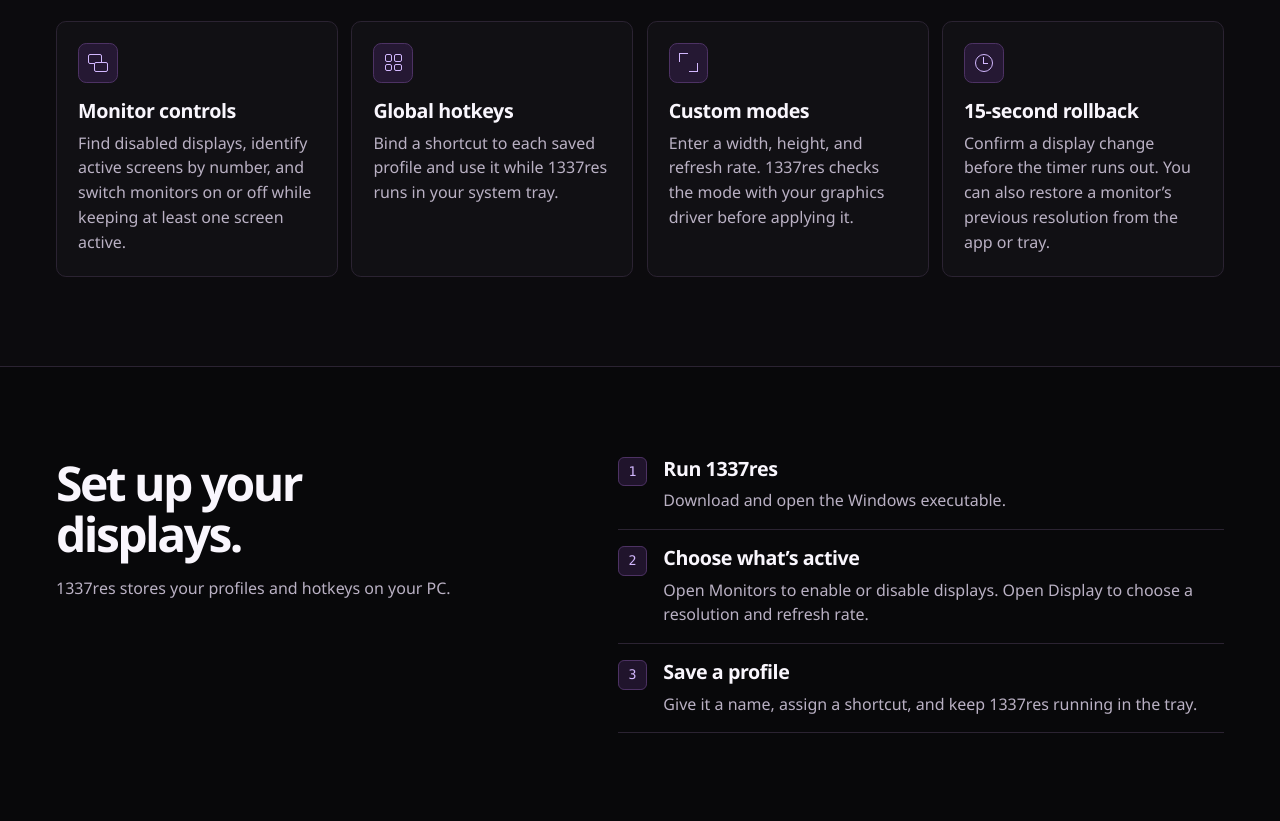
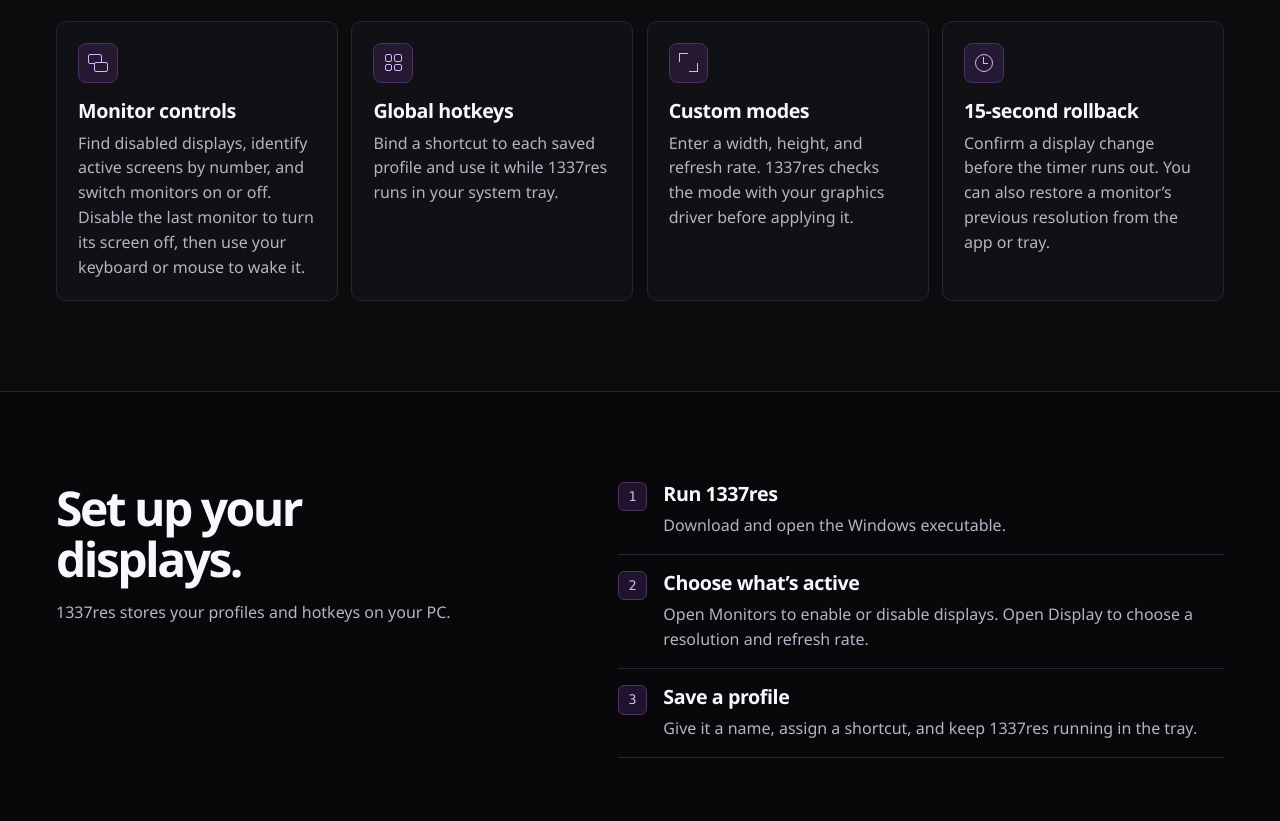
Before and after one commit to sullyzv/1337res, a plain HTML site: page docs/index.html in a window 1280 px wide. Shown: the part 884-1705 px from the top of the page. Drawn offline with Linux system fonts and the light colour scheme.

Commit message:
Document last-display power off on the site

```diff
--- a/docs/index.html
+++ b/docs/index.html
@@ -80,7 +80,7 @@
           <article class="feature-card">
             <span class="feature-icon icon-monitors" aria-hidden="true"></span>
             <h3>Monitor controls</h3>
-            <p>Find disabled displays, identify active screens by number, and switch monitors on or off while keeping at least one screen active.</p>
+            <p>Find disabled displays, identify active screens by number, and switch monitors on or off. Disable the last monitor to turn its screen off, then use your keyboard or mouse to wake it.</p>
           </article>
           <article class="feature-card">
             <span class="feature-icon icon-keys" aria-hidden="true"><i></i><i></i><i></i><i></i></span>
```
